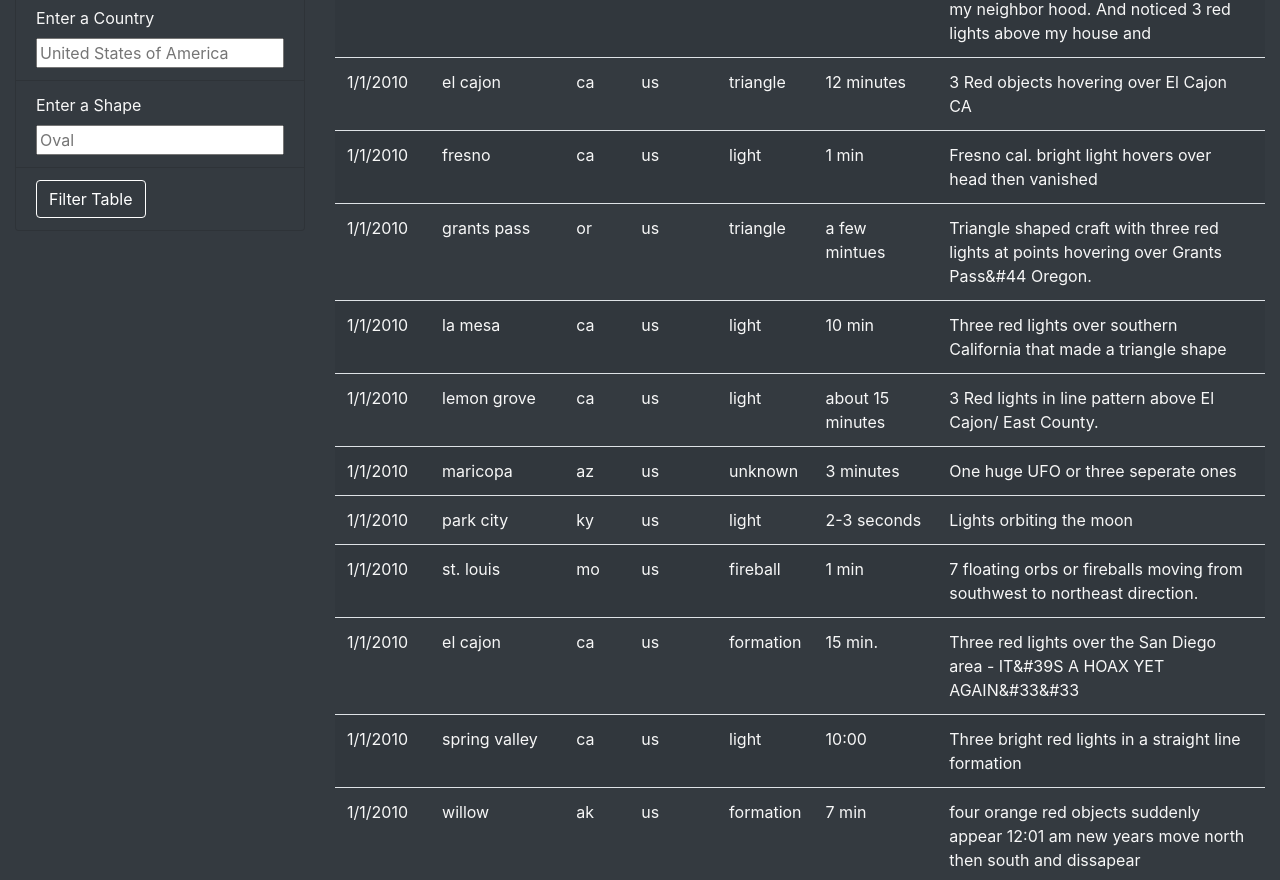
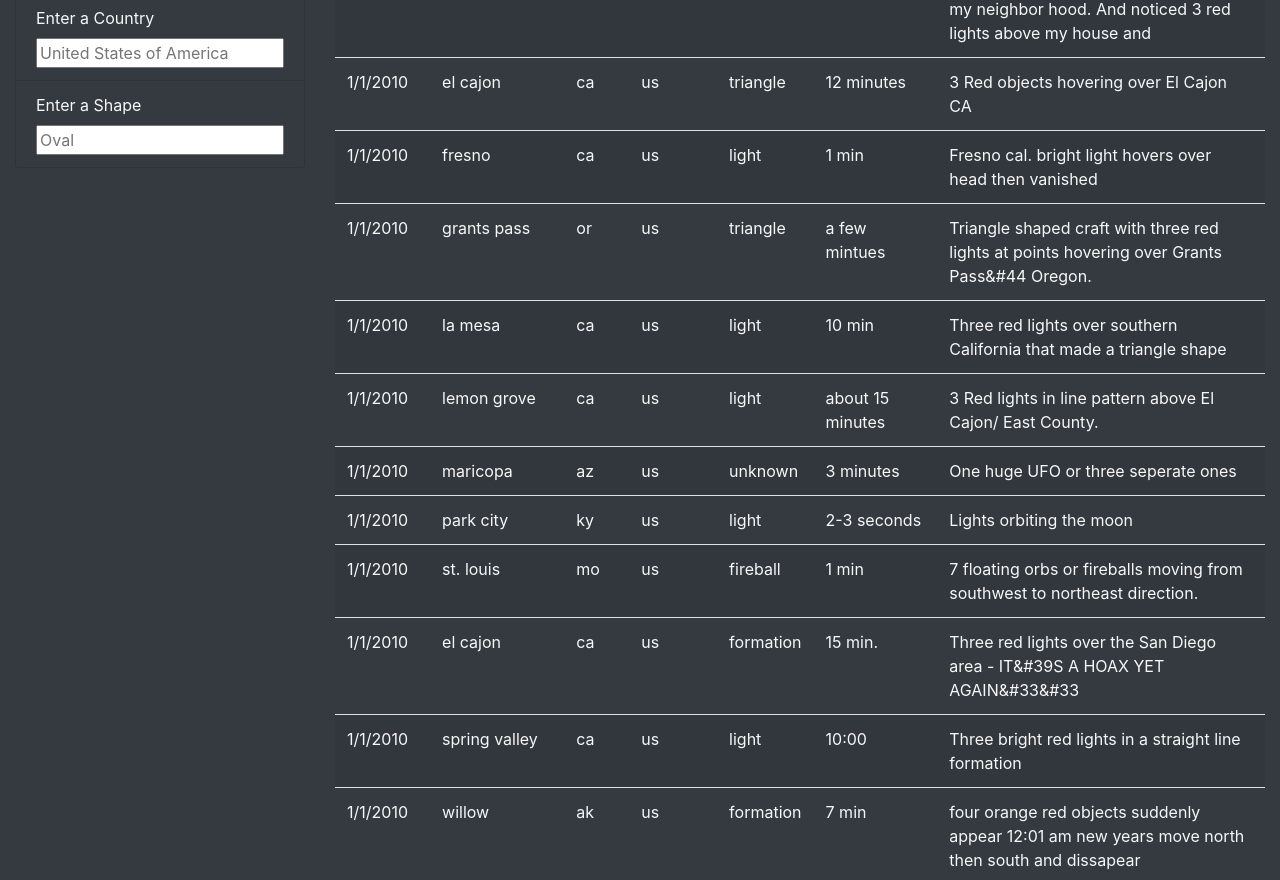
Before and after one commit to brown-rox20/UFOs, a plain HTML site: page index.html in a window 1280 px wide. Shown: the part 1047-1927 px from the top of the page. Drawn offline with nearby package versions, Linux system fonts and the light colour scheme.

Commit message:
remove button

```diff
--- a/index.html
+++ b/index.html
@@ -88,15 +88,6 @@
                 <label for="shape">Enter a Shape</label>
                 <input type="text" placeholder="Oval" id="shape" />
               </li>
-              <li class="list-group-item bg-dark">
-                <button
-                  id="filter-btn"
-                  type="button"
-                  class="btn btn-dark border border-white"
-                >
-                  Filter Table
-                </button>
-              </li>
             </ul>
           </form>
         </div>
```
